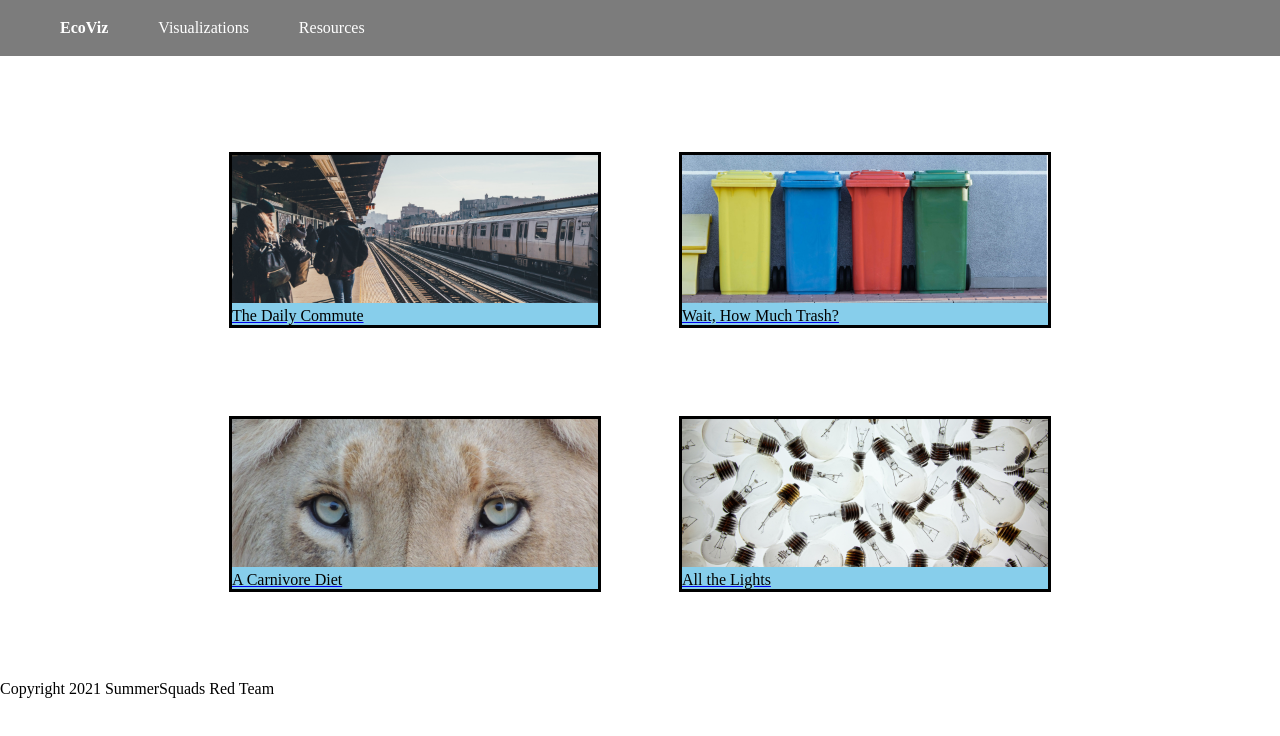
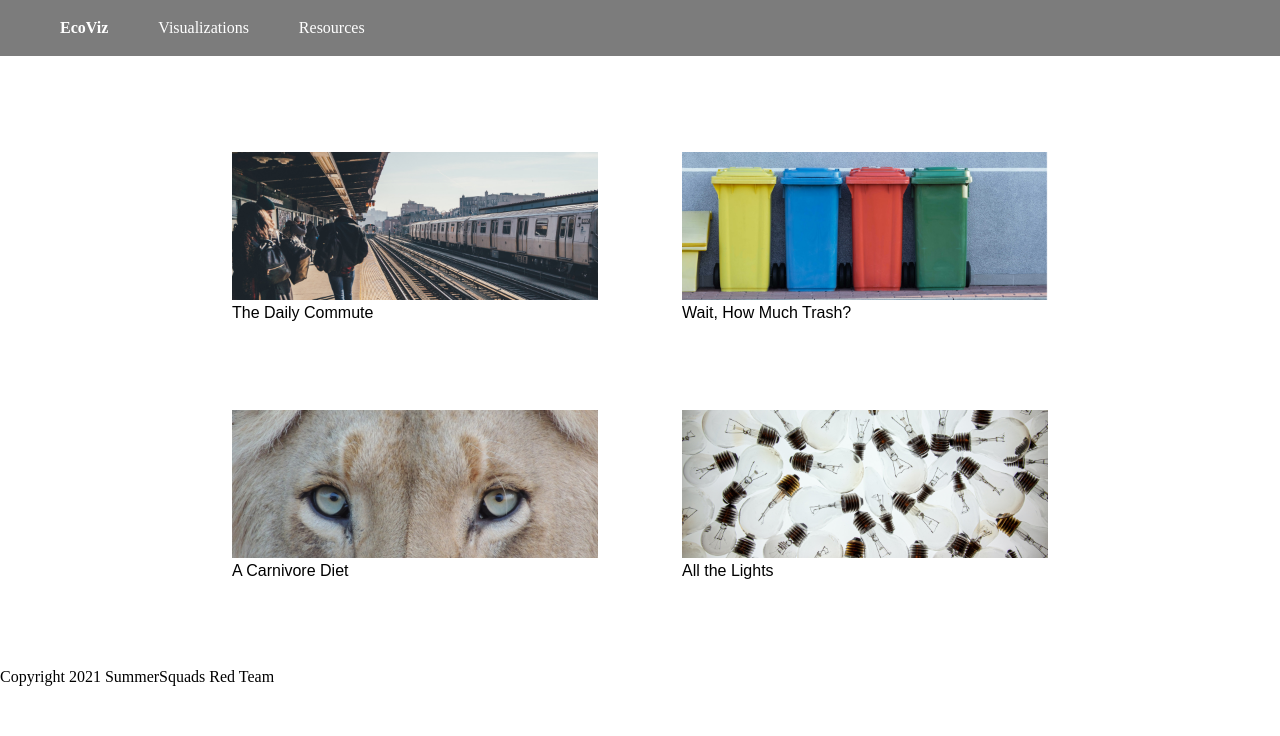
Before and after one commit to Summer-Squads-Red-Awesome/SS-Project, a Gatsby site: page / in a window 1280 px wide. Built offline with nearby package versions, Linux system fonts and the light colour scheme; Gatsby itself is replaced by a stand-in of ours.

Commit message:
edit: caption styling

```diff
--- a/src/styles/global.css
+++ b/src/styles/global.css
@@ -64,16 +64,16 @@ footer {
   align-items: center;
   justify-content: center;
   width: 366px;
-  border-style: solid;
-  border-color: black;
-  background-color: skyblue;
+  background-color: #ffff;
   margin-bottom: 88px;
 }
 
 .home-link {
   flex: 1 0 auto;
   color: black;
-  font-family: cursive;
+  font-family: Arial, Helvetica, sans-serif;
+}
+a {
   text-decoration: none;
 }
 
```
